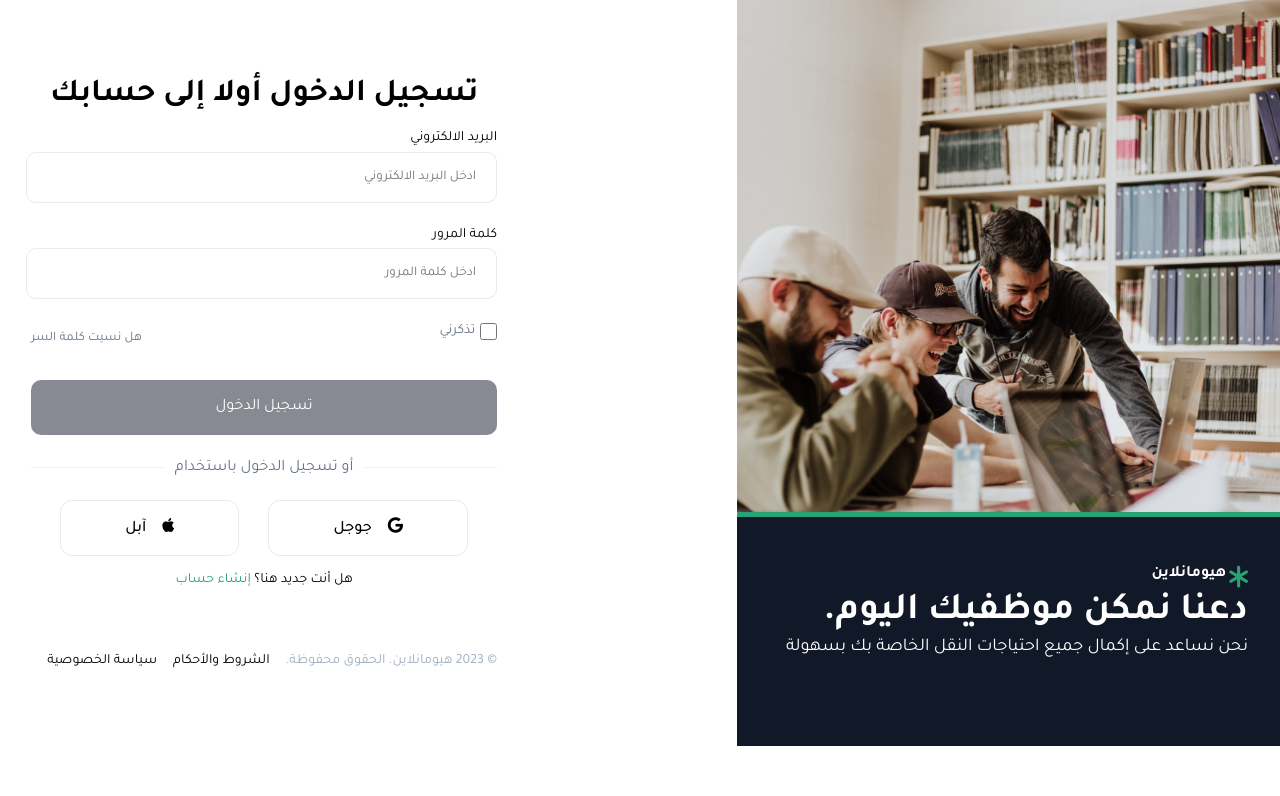
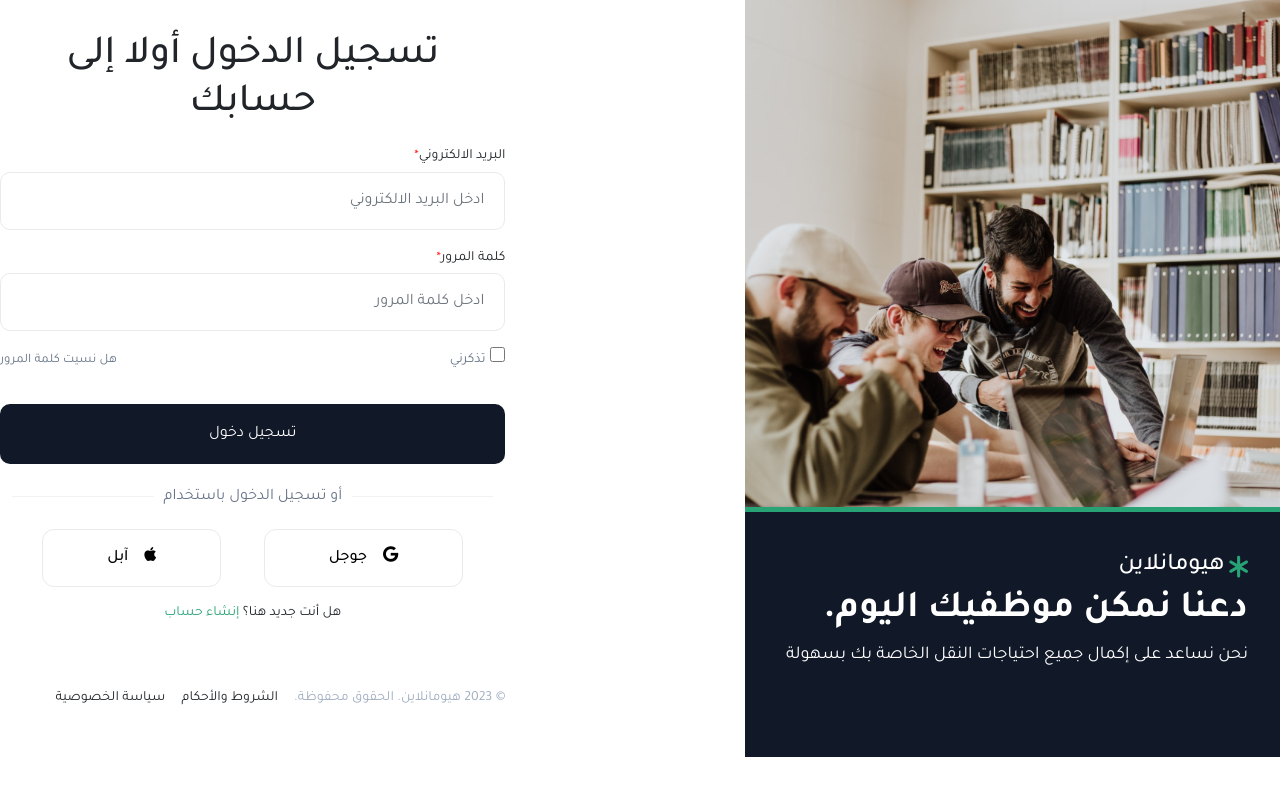
Before and after one commit to WajdAlasttal/dashboard, a Vue app: page / in a window 1280 px wide. Shown: the top 796 px of the page. Built offline with nearby package versions, Linux system fonts and the light colour scheme.

Commit message:
sign-in-validation

```diff
--- a/package.json
+++ b/package.json
@@ -9,9 +9,12 @@
   },
   "dependencies": {
     "@fortawesome/fontawesome-free": "^6.4.2",
+    "@vuelidate/core": "^2.0.3",
+    "@vuelidate/validators": "^2.0.3",
     "bootstrap": "^5.3.1",
     "core-js": "^3.8.3",
-    "vue": "^3.2.13"
+    "vue": "^3.2.13",
+    "vuelidate": "^0.7.7"
   },
   "devDependencies": {
     "@babel/core": "^7.12.16",
--- a/public/index.html
+++ b/public/index.html
@@ -6,6 +6,7 @@
     <meta name="viewport" content="width=device-width,initial-scale=1.0">
     <link rel="icon" href="<%= BASE_URL %>favicon.ico">
     <title><%= htmlWebpackPlugin.options.title %></title>
+    <link href="https://cdn.jsdelivr.net/npm/bootstrap@5.0.2/dist/css/bootstrap.min.css" rel="stylesheet" integrity="sha384-EVSTQN3/azprG1Anm3QDgpJLIm9Nao0Yz1ztcQTwFspd3yD65VohhpuuCOmLASjC" crossorigin="anonymous">
   </head>
   <body>
     <noscript>
--- a/src/components/FormButtons.vue
+++ /dev/null
@@ -1,44 +0,0 @@
-<template>
-    <div class="form-button">
-      <button class="btn" :disabled="disabled">{{ text }}</button>
-    </div>
-  </template>
-
-  <script>
-  export default {
-      props:{
-          text:{
-              type:String,
-              required:true,
-          },
-          disabled:{
-              type:Boolean,
-              required:false
-          }
-      }
-  }
-  </script>
-
-  <style scoped>
-  .form-button{
-      text-align: center;
-  }
-  .btn{
-      font-family: 'Tajawal', sans-serif;
-      margin-top: 1rem;
-      padding: 18px 21px 18px 21px;
-      width: 100%;
-      font-size: 1rem;
-      border: none;
-      border-radius: 10px;
-      color: #fff;
-      background: #111827;
-      cursor: pointer;
-  }
-  .btn:hover{
-      opacity: 0.7;
-  }
-  .btn:disabled{
-      opacity: 0.5;
-  }
-  </style>
--- a/src/components/FormInputs.vue
+++ /dev/null
@@ -1,53 +0,0 @@
-<template>
-    <div class="label">
-      <label for="email">{{ label }}</label>
-    </div>
-    <div class="form-input">
-      <input :type="type" :placeholder="placeholder" />
-    </div>
-  </template>
-
-  <script>
-  export default {
-  name:'FormInputs',
-  props:{
-      label: {
-          type:String,
-          required:true,
-      },
-      type:{
-          type : String,
-          required:true,
-      },
-      placeholder:{
-          type:String,
-      }
-  }
-  }
-  </script>
-
-  <style scoped>
-  .label{
-      font-size: 14px;
-      margin-bottom: 0.3rem;
-  }
-  .form-input input {
-      font-family: 'Tajawal', sans-serif;
-      width: 92%;
-      border: 1px solid #E9EAEC;
-      padding: 16px 20px 16px 20px;
-      border-radius: 10px;
-      margin-bottom: 1.5rem;
-  }
-  .form-input input:focus{
-      outline: none !important;
-      border: 2px solid #27A376 !important;
-  }
-  input[type=checkbox]{
-    accent-color:  #27A376;
-    margin-left: 0.3rem;
-    width: 17px;
-    height: 17px;
-    }
-
-  </style>
--- /dev/null
+++ b/src/components/SignInForm.vue
@@ -0,0 +1,133 @@
+<template>
+  <form v-on:submit.prevent="submit">
+    <div class="mb-3">
+      <label for="exampleInputEmail1" class="form-label">البريد الالكتروني</label>
+      <span>*</span>
+      <input
+        type="email"
+        class="form-control"
+        v-model.trim="state.email"
+        id="exampleInputEmail1"
+        aria-describedby="emailHelp"
+        placeholder="ادخل البريد الالكتروني"
+      />
+      <span v-if="v$.email.$error">{{ v$.email.$errors[0].$message}}</span>
+    </div>
+    <div class="mb-3">
+      <label for="exampleInputPassword1" class="form-label">كلمة المرور</label>
+      <span>*</span>
+      <input type="password" class="form-control" v-model.trim="state.password" id="exampleInputPassword1" placeholder="ادخل كلمة المرور" />
+      <span v-if="v$.password.$error">{{ v$.password.$errors[0].$message }}</span>
+    </div>
+    <div class="check-forget">
+            <div class="mb-3 form-check">
+            <input type="checkbox"  id="exampleCheck1" />
+            <label class="form-check-label" for="exampleCheck1">تذكرني</label>
+            </div>
+            <div class="password">
+              <p><a href="#">هل نسيت كلمة المرور</a></p>
+            </div>
+    </div>
+    <button type="submit" class="btn" @click="submitForm">تسجيل دخول</button>
+  </form>
+</template>
+
+<script>
+import useValidate from '@vuelidate/core';
+import { required , email , minLength } from '@vuelidate/validators';
+import { reactive , computed } from 'vue';
+export default {
+    name:'SignInForm',
+    setup(){
+        const state = reactive({
+        email:'',
+        password:'',
+        })
+        const rules = computed(() =>{
+            return{
+            email:{required,email},
+            password:{required ,minLength:minLength(7)}
+            }
+        })
+
+        const v$ = useValidate(rules,state)
+        return{
+            state,
+            v$,
+        }
+    },
+    methods:{
+      submitForm: function(){
+        this.v$.$validate();
+        if(!this.v$.$error){
+            alert("hellooo");
+        }else{
+            alert("form failed validation")
+        }
+      }
+    }
+    };
+</script>
+
+<style scoped>
+  .form-label{
+      font-size: 14px;
+      margin-bottom: 0.3rem;
+  }
+  span{
+    color: red;
+    font-size: 13px;
+  }
+  .form-control{
+      width: 100%;
+      border: 1px solid #E9EAEC;
+      padding: 16px 20px 16px 20px;
+      border-radius: 10px;
+
+  }
+  .form-control:focus{
+      outline: none !important;
+      border: 2px solid #27A376 !important;
+  }
+  input[type=checkbox]{
+    accent-color:  #27A376;
+    margin-left: 0.3rem;
+    width: 15px;
+    height: 15px;
+  }
+  .form-check-label {
+    color: #687588;
+    font-size: 14px;
+  }
+  .check-forget {
+    display: flex;
+    justify-content: space-between;
+    align-items: baseline;
+    width: 100%;
+  }
+  .check-forget .password p a {
+    font-size: 13px;
+    color: #687588;
+    text-decoration: none;
+  }
+  .check-forget .password p a:hover {
+    color: #27a376;
+  }
+  .btn{
+      margin-top: 1rem;
+      padding: 18px 21px 18px 21px;
+      width: 100%;
+      font-size: 1rem;
+      border: none;
+      border-radius: 10px;
+      color: #fff;
+      background: #111827;
+      cursor: pointer;
+  }
+  .btn:hover{
+      opacity: 0.7;
+  }
+  .btn:disabled{
+      opacity: 0.5;
+  }
+</style>
--- a/src/main.js
+++ b/src/main.js
@@ -1,4 +1,5 @@
 import { createApp } from 'vue';
 import App from './App.vue';
 import '@fortawesome/fontawesome-free/css/all.min.css';
+
 createApp(App).mount('#app')
--- a/src/views/SignIn.vue
+++ b/src/views/SignIn.vue
@@ -1,5 +1,5 @@
 <template>
-    <div class="login">
+    <div class="login d-flex align-items-center">
       <div class="side-bar">
         <div class="side-image">
           <img src="../assets/images/Photo.png" alt="onboarding" />
@@ -14,28 +14,9 @@
         </div>
       </div>
       <div class="login-form">
-        <h1 class="login-header">تسجيل الدخول أولا إلى حسابك</h1>
-        <form action="">
-          <FormInputs
-            label="البريد الالكتروني"
-            type="email"
-            placeholder="ادخل البريد الالكتروني"
-          />
-          <FormInputs
-            label="كلمة المرور"
-            type="password"
-            placeholder="ادخل كلمة المرور"
-          />
-          <div class="check-forget">
-            <div class="check-box">
-              <FormInputs label="تذكرني" type="checkbox" />
-            </div>
-            <div class="password">
-              <p><a href="#">هل نسيت كلمة السر</a></p>
-            </div>
-          </div>
-          <FormButtons text="تسجيل الدخول" :disabled="true" />
-        </form>
+        <h1 class="login-header text-center">تسجيل الدخول أولا إلى حسابك</h1>
+        <!-- form -->
+        <SignInForm />
         <div class="container">
           <div class="line"></div>
           <div class="word">أو تسجيل الدخول باستخدام</div>
@@ -55,13 +36,11 @@
   </template>
 
   <script>
-  import FormInputs from "../components/FormInputs.vue";
-  import FormButtons from "../components/FormButtons.vue";
+  import SignInForm from '../components/SignInForm.vue';
   import ButtonVue from '../components/ButtonVue.vue';
   export default {
     components: {
-      FormInputs,
-      FormButtons,
+      SignInForm,
       ButtonVue,
     },
   };
@@ -74,8 +53,6 @@
   }
   .login {
     direction: rtl;
-    display: flex;
-    align-items: center;
   }
   .side-bar {
     background-color: #111827;
@@ -89,16 +66,14 @@
   .side-bar .content {
     padding: 2.5rem 2rem;
   }
-  h1 {
-    text-align: center;
-  }
   .content .logo {
     display: flex;
   }
   .content .logo i {
     font-size: 25px;
     color: #27a376;
-    margin-left: 0.2rem;
+    margin-left: 0.3rem;
+    margin-top: 0.2rem;
   }
   .content h5 {
     font-size: 38px;
```
Also changed, not shown: 1 other file (tests, documents, lock files or other folders).
